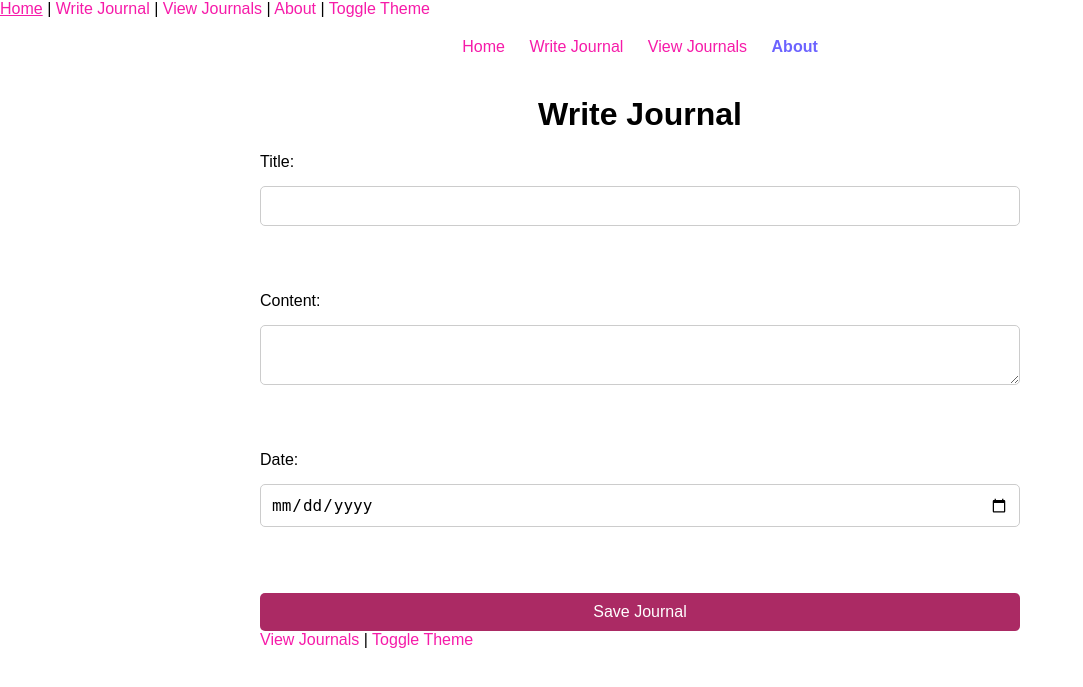
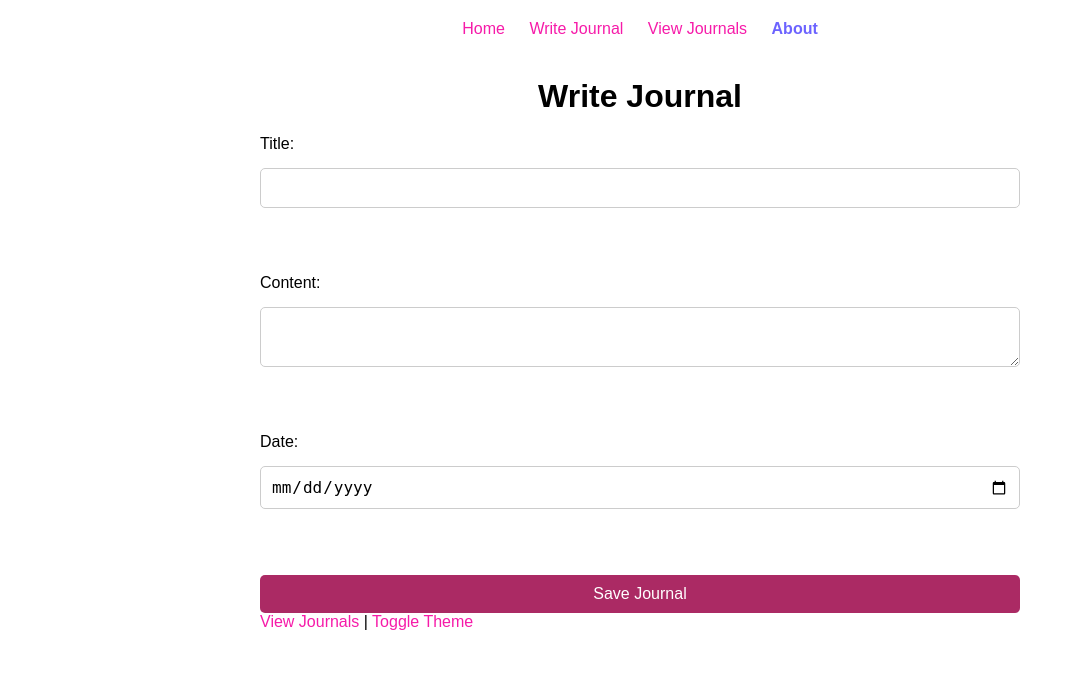
Before and after one commit to Annisathamrin/reclectionroom, a Flask app: page /write in a window 1280 px wide. Shown: the top 687 px of the page, without its empty margins (0-1083 px from the left). Run offline with Flask 3, Linux system fonts and the light colour scheme; the visitor is signed in with stand-in values (Sample User, id 1).

Commit message:
Add files via upload

```diff
--- a/templates/write.html
+++ b/templates/write.html
@@ -7,12 +7,6 @@
     <link rel="stylesheet" href="{{ url_for('static', filename='style.css') }}">
     <script src="{{ url_for('static', filename='toggle_theme.js') }}"></script>
 </head>
-<nav>
-    <a href="/">Home</a> |
-    <a href="/write">Write Journal</a> |
-    <a href="/journals">View Journals</a> |
-    <a href="/about">About</a> |
-    <a href="/toggle_theme">Toggle Theme</a>
 </nav>
 <nav style="text-align: center; margin: 20px 0;">
     <a href="/" style="margin-right: 20px;">Home</a>
```
